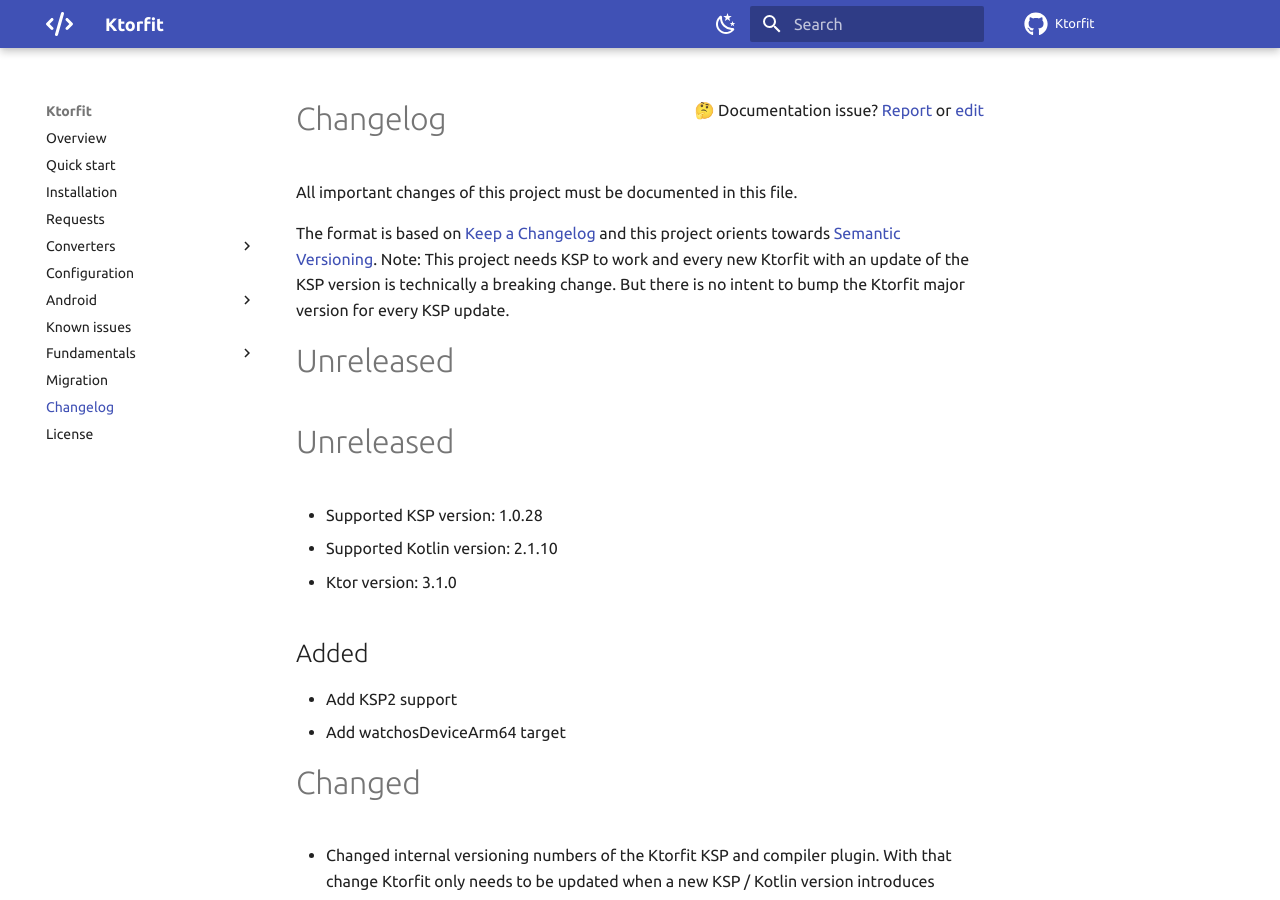
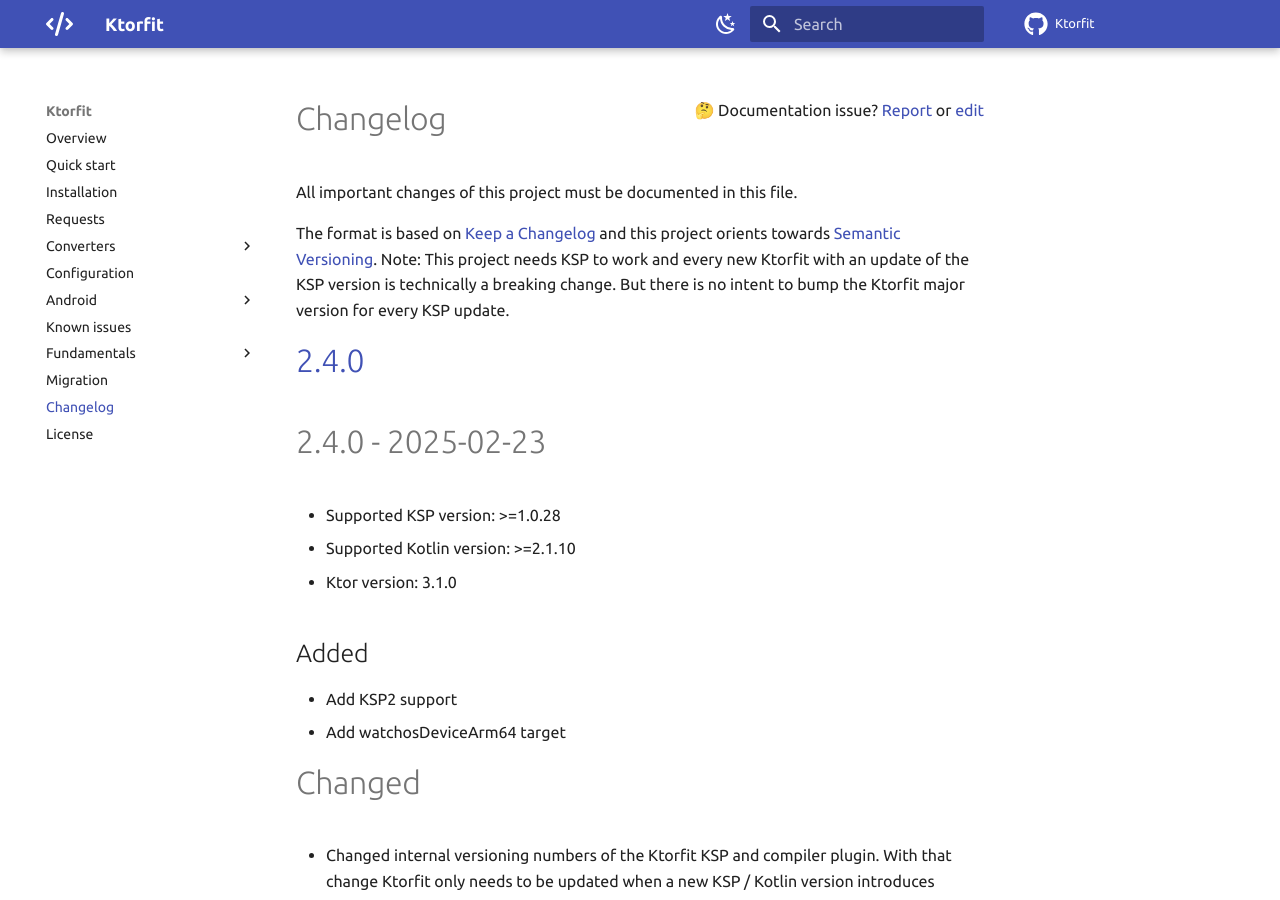
Before and after one commit to Foso/Ktorfit, an MkDocs documentation site: the page built from docs/CHANGELOG.md, in a window 1280 px wide and 900 px high. Built offline with MkDocs 1.6.1 and Material for MkDocs 9.7.7, drawn with Linux system fonts in a browser that asks for light colours; comment, search, counter and statistics services are not loaded.

Commit message:
Release 2.4.0

```diff
--- a/docs/CHANGELOG.md
+++ b/docs/CHANGELOG.md
@@ -7,12 +7,12 @@
 Note: This project needs KSP to work and every new Ktorfit with an update of the KSP version is technically a breaking change.
 But there is no intent to bump the Ktorfit major version for every KSP update.
 
-# Unreleased
+# [2.4.0]()
 
-Unreleased
+2.4.0 - 2025-02-23
 ========================================
-* Supported KSP version: 1.0.28
-* Supported Kotlin version: 2.1.10
+* Supported KSP version: >=1.0.28
+* Supported Kotlin version: >=2.1.10
 * Ktor version: 3.1.0
 
 ## Added
--- a/mkdocs.yml
+++ b/mkdocs.yml
@@ -13,7 +13,7 @@
   site:
     images: '../../images'
   ktorfit:
-    release: "2.3.0"
+    release: "2.4.0"
   ktor:
     release: "3.1.0"
   social:
```
Also changed, not shown: README.md (+1 -1 lines), RELEASING.md (+1 -1 lines), docs/index.md (+3 -4 lines), 4 other files.
